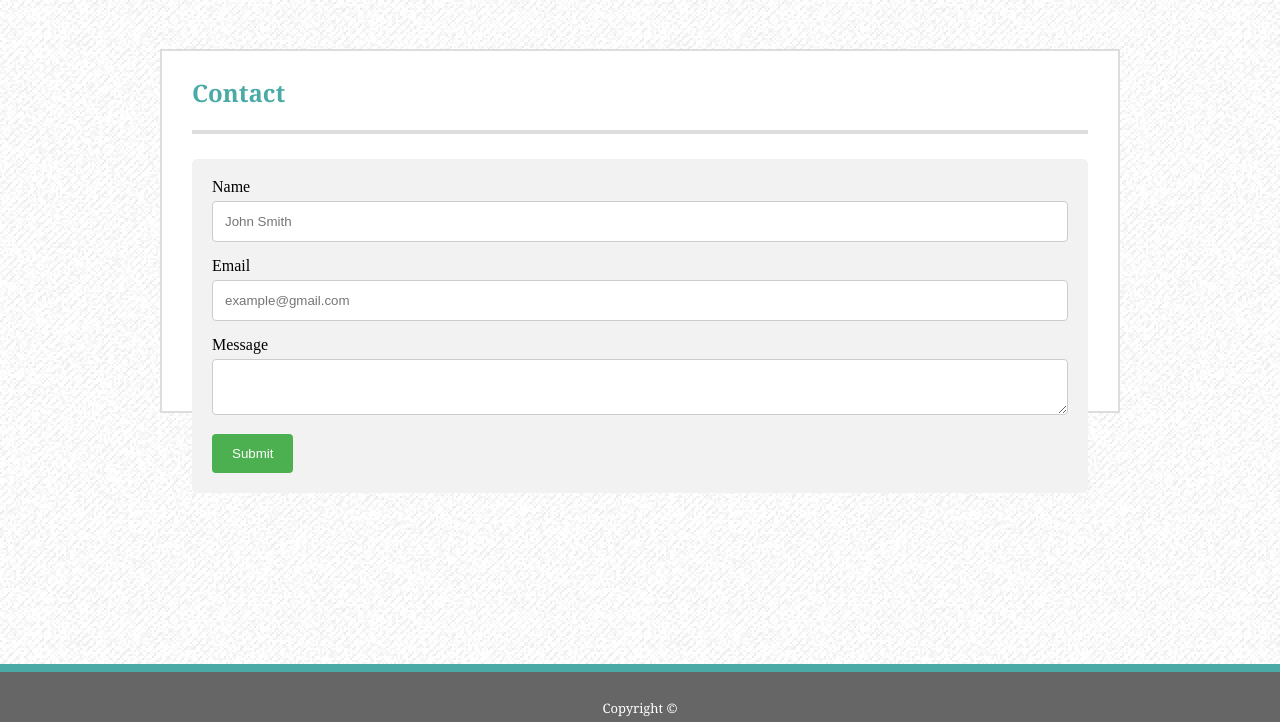
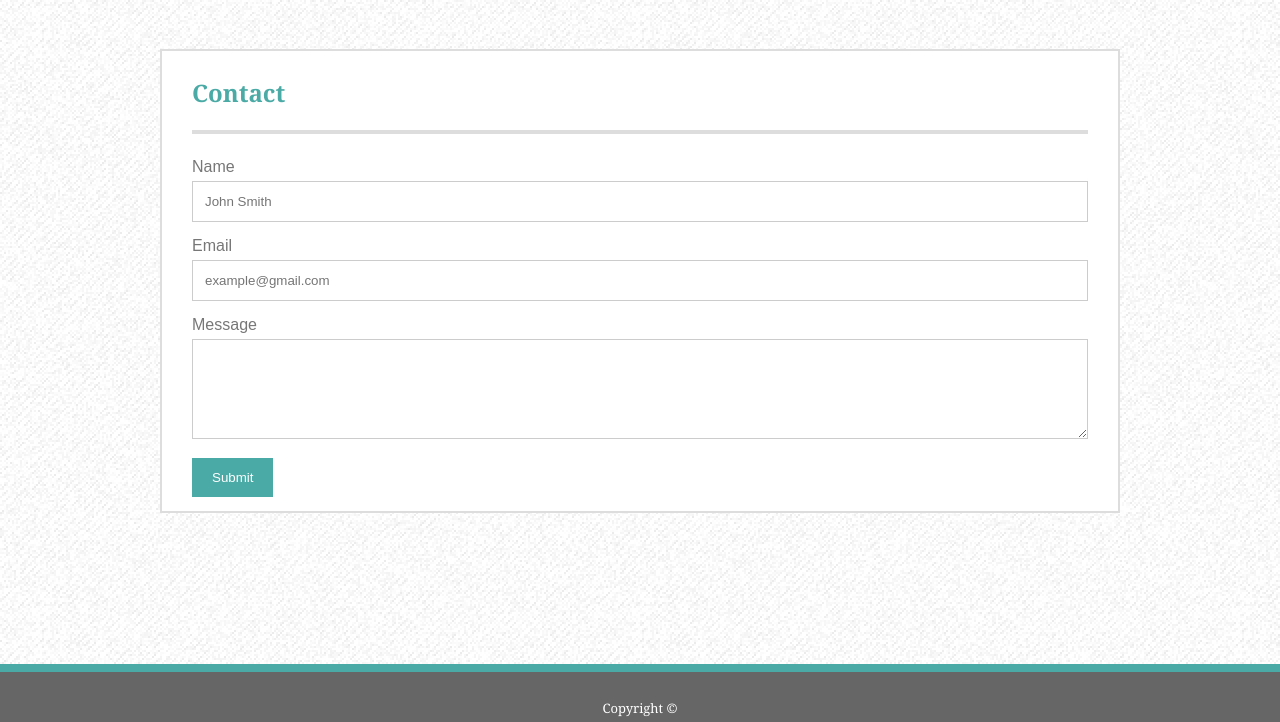
Before and after one commit to atb5498/atb5498.github.io, a plain HTML site: page contact.html in a window 1280 px wide. Shown: the part 78-800 px from the top of the page. Drawn offline with Linux system fonts and the light colour scheme.

Commit message:
styled contact.html

```diff
--- a/assets/css/style.css
+++ b/assets/css/style.css
@@ -1,3 +1,8 @@
+* {
+    font-family: Arial, Helvetica, sans-serif;
+    color: #777777;
+}
+
 body {
     background-image: url(../images/groovepaper_@2X.png);
 }
@@ -100,7 +105,6 @@ input[type=text], select, textarea {
     width: 100%;
     padding: 12px;
     border: 1px solid #ccc;
-    border-radius: 4px;
     box-sizing: border-box;
     margin-top: 6px;
     margin-bottom: 16px;
@@ -108,20 +112,22 @@ input[type=text], select, textarea {
   }
 
   input[type=submit] {
-    background-color: #4CAF50;
-    color: white;
+    background-color: #4aaaa5;
+    color: #ffffff;
     padding: 12px 20px;
+    cursor: pointer;
     border: none;
-    border-radius: 4px;
-    cursor: pointer;
   }
 
   input[type=submit]:hover {
-    background-color: #45a049;
+    background-color: #dddddd;
   }
 
-  form {
-    border-radius: 5px;
-    background-color: #f2f2f2;
-    padding: 20px;
-  }
+
+  .main-contact {
+    background-color: #ffffff;
+    padding: 30px;
+    margin-top: 50px;
+    border: #dddddd solid 2px;
+    height: 400px;
+}
--- a/contact.html
+++ b/contact.html
@@ -23,7 +23,7 @@
     </header>
 
     <div class="container">
-        <main>
+        <main class="main-contact">
             <h1>Contact</h1>
             <div class="line">
             </div>
@@ -35,7 +35,7 @@
                 <input type="text" id="fname" name="email" placeholder="example@gmail.com">
 
                 <label for="Message">Message</label>
-                <textarea id="subject" name="message"></textarea>
+                <textarea id="subject" name="message" style="height: 100px;"></textarea>
 
                 <input type="submit" value="Submit">
             </form>
```
